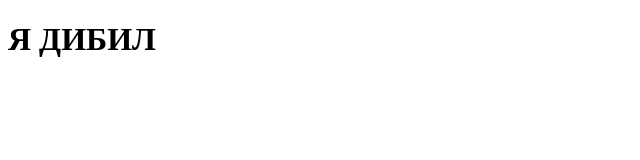
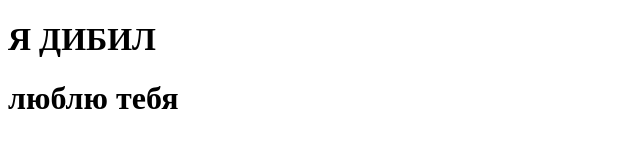
Before and after one commit to LeraAbbasova/parnawork, a plain HTML site: page index.html in a window 1280 px wide. Shown: the whole page, without its empty margins (0-640 px from the left). Drawn offline with Linux system fonts and the light colour scheme.

Commit message:
ллат

```diff
--- a/index.html
+++ b/index.html
@@ -8,5 +8,6 @@
 </head>
 <body>
     <h1>Я ДИБИЛ</h1>
+    <h1>люблю тебя</h1>
 </body>
 </html>
```
Also changed, not shown: 1 other file.
